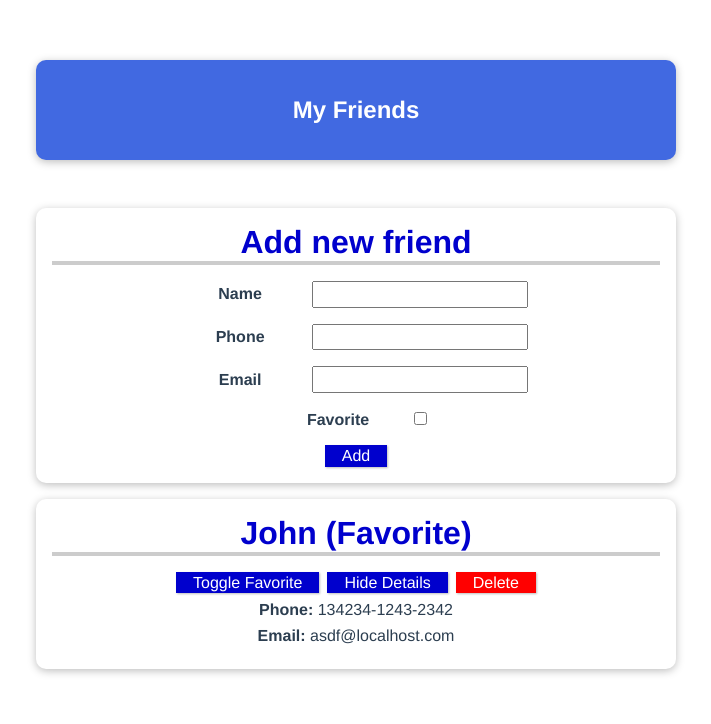
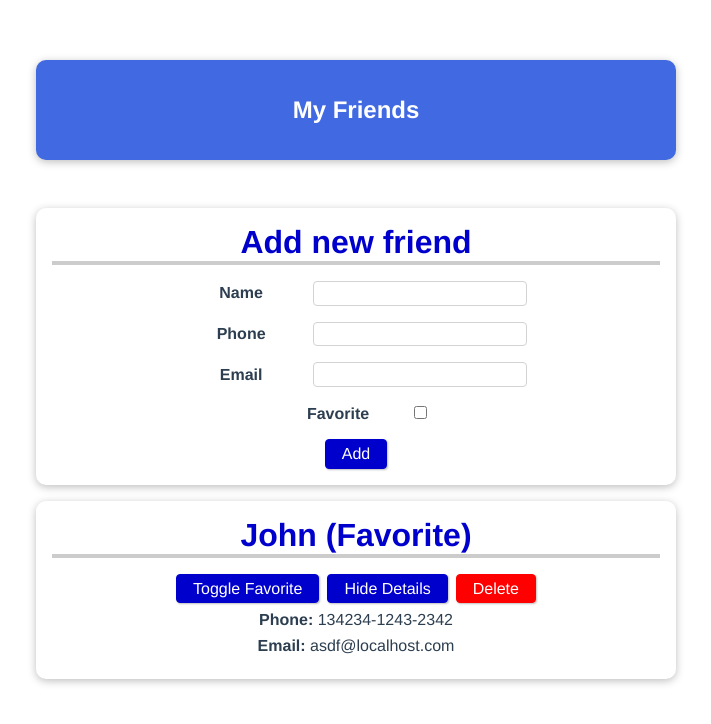
Before and after one commit to NagyEndre/friend-book, a Vue app: page / in a window 1280 px wide. Shown: the top 724 px of the page, without its empty margins (284-995 px from the left). Built offline with nearby package versions, Linux system fonts and the light colour scheme.

Commit message:
FEAT: button and input styling

```diff
--- a/src/App.vue
+++ b/src/App.vue
@@ -108,9 +108,10 @@ button {
   font: inherit;
   cursor: pointer;
   border: 1px solid mediumblue;
+  border-radius: 0.25rem;
   background-color: mediumblue;
   color: white;
-  padding: 0.05rem 1rem;
+  padding: 0.3rem 1rem;
   box-shadow: 1px 1px 2px rgba(0, 0, 0, 0.26);
   margin: 0 0.25rem;
 }
--- a/src/components/NewFriend.vue
+++ b/src/components/NewFriend.vue
@@ -57,6 +57,8 @@ export default class NewFriend extends Vue {
 input {
   font: inherit;
   padding: 0.15rem;
+  border: 1px solid lightgray;
+  border-radius: 4px;
 }
 label {
   font-weight: bold;
```
